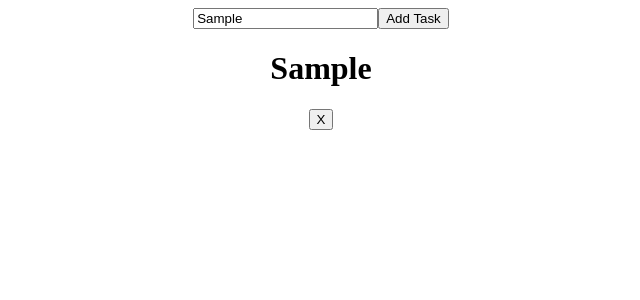
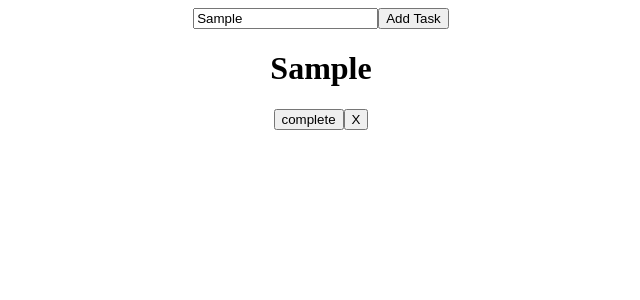
Before and after one commit to major6977/react-app, a React (Create React App) app: page / in a window 1280 px wide. Both pictures are taken after typing "Sample" into the empty fields and a click on the button "Add Task". Shown: the top 300 px of the page, without its empty margins (319-959 px from the left). Built offline with nearby package versions, Linux system fonts and the light colour scheme.

Commit message:
added buttons and colors

```diff
--- a/src/App.js
+++ b/src/App.js
@@ -1,5 +1,6 @@
 import "./App.css";
 import { useState } from "react";
+import { Task } from "./Task";
 
 function App() {
   const [todoList, setTodoList] = useState([]);
@@ -10,19 +11,30 @@
   };
 
   const addTask = () => {
-    setTodoList([...todoList, newTask]);
+    const task = {
+      id: todoList.length === 0 ? 1 : todoList[todoList.length - 1].id + 1,
+      taskName: newTask,
+      completed: false,
+    };
+    setTodoList([...todoList, task]);
   };
 
-  const deleteTask = (taskName) => {
-    const newTodoList = todoList.filter((task) => {
-      if (task === taskName) {
-        return false;
-      } else {
-        return true;
-      }
-    });
+  const deleteTask = (id) => {
+    const newTodoList = todoList.filter((task) => task.id !== id);
 
     setTodoList(newTodoList);
+  };
+
+  const completeTask = (id) => {
+    setTodoList(
+      todoList.map((task) => {
+        if (task.id === id) {
+          return { ...task, completed: true };
+        } else {
+          return task;
+        }
+      })
+    );
   };
 
   return (
@@ -33,10 +45,13 @@
         <div className="list">
           {todoList.map((task) => {
             return (
-              <div>
-                <h1>{task}</h1>
-                <button onClick={() => deleteTask(task)}> X </button>
-              </div>
+              <Task
+                taskName={task.taskName}
+                id={task.id}
+                completed={task.completed}
+                deleteTask={deleteTask}
+                completeTask={completeTask}
+              />
             );
           })}
         </div>
--- /dev/null
+++ b/src/Task.js
@@ -0,0 +1,12 @@
+export const Task = (props) => {
+  return (
+    <div
+      className="task"
+      style={{ backgroundColor: props.completed ? "green" : "white" }}
+    >
+      <h1>{props.taskName}</h1>
+      <button onClick={() => props.completeTask(props.id)}>complete</button>
+      <button onClick={() => props.deleteTask(props.id)}> X </button>
+    </div>
+  );
+};
```
